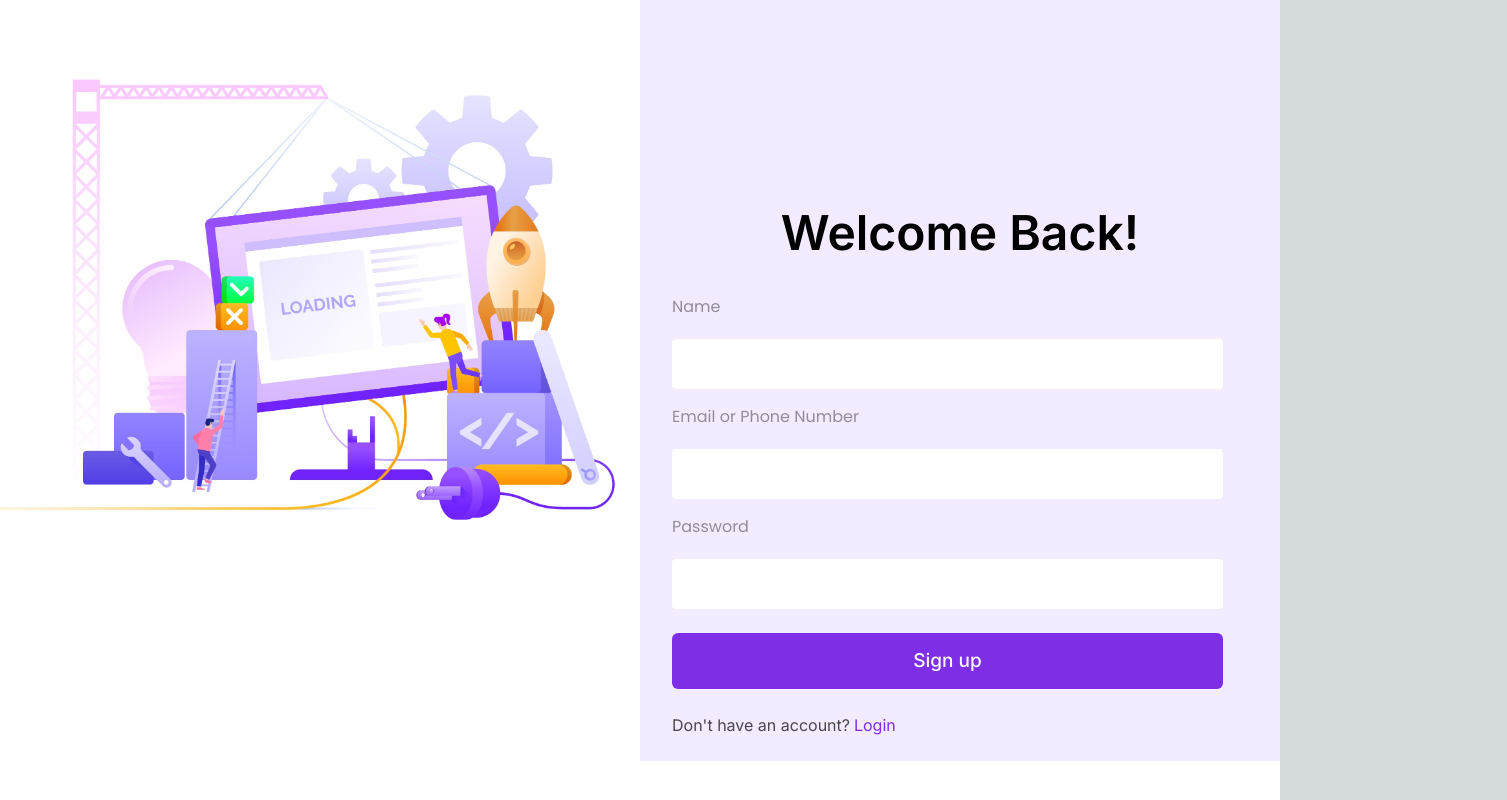
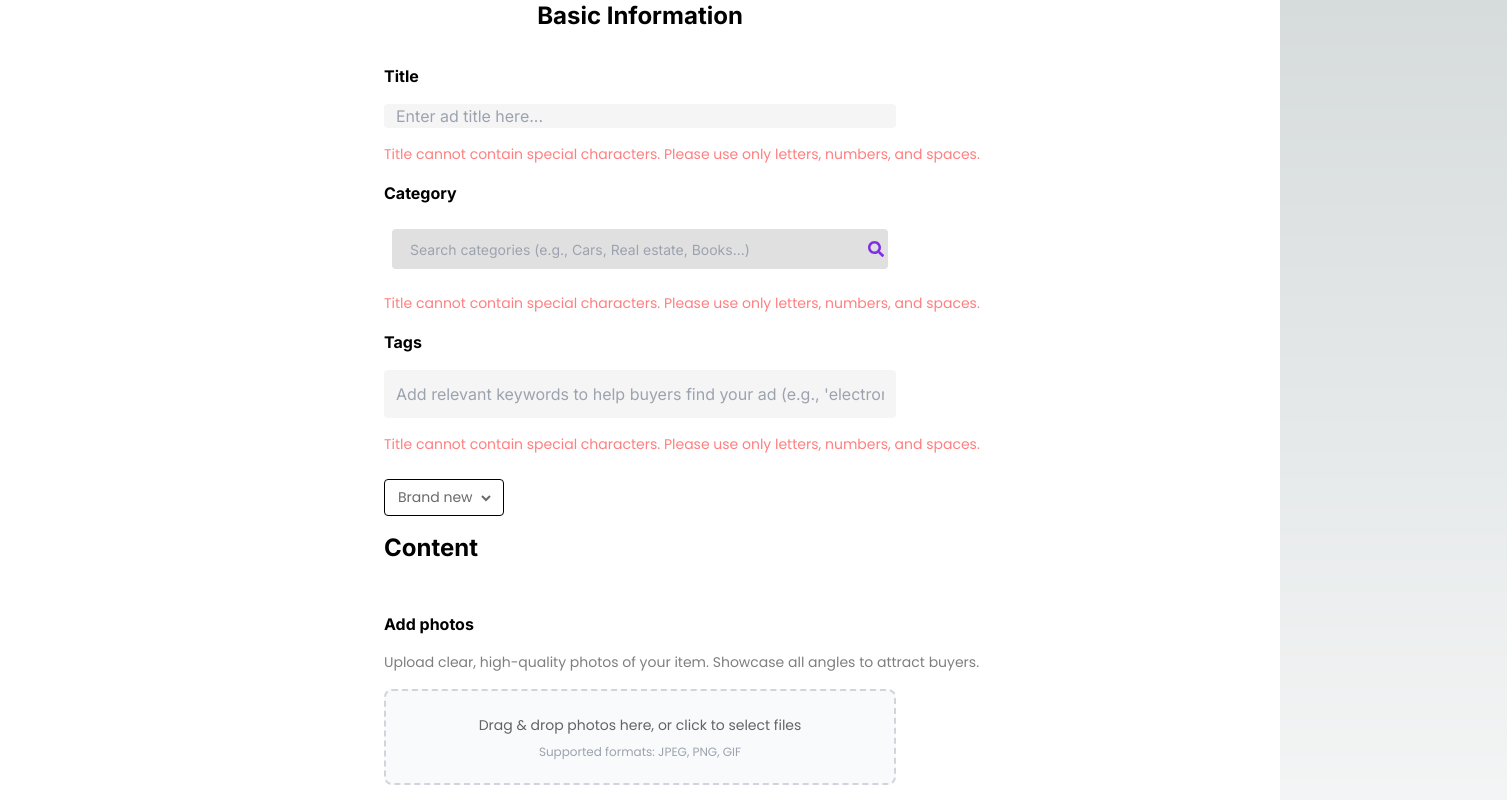
Before and after one commit to ChamudithaWasala0423/MPlace-Online-Marketplace, a Next.js app in the folder client/: page / in a window 1280 px wide. Shown: the top 800 px of the page, 1507 px wide, since content can reach past the window. Built offline with nearby package versions, Linux system fonts and the light colour scheme.

Commit message:
Create drag and drop component

```diff
--- a/client/package.json
+++ b/client/package.json
@@ -12,6 +12,7 @@
     "next": "14.2.5",
     "react": "^18",
     "react-dom": "^18",
+    "react-dropzone": "^14.2.3",
     "react-icons": "^5.3.0"
   },
   "devDependencies": {
--- a/client/src/app/page.tsx
+++ b/client/src/app/page.tsx
@@ -11,7 +11,7 @@ import PostAdPage from './pages/postadd';
 const Page: React.FC = () => {
   return (
     <>
-      <Signup />
+      <PostAdPage />
     </>
   );
 };
--- a/client/src/app/pages/postadd.tsx
+++ b/client/src/app/pages/postadd.tsx
@@ -4,8 +4,13 @@ import Textarea from '@/components/textarea';
 import SearchBar from '@/components/searchbar';
 import BrandStatus from '@/components/brandstatus';
 import InputArea from '@/components/inputarea';
+import DragAndDrop from '@/components/draganddrop';
 
 const PostAdPage: React.FC = () => {
+    const handleFileDrop = (acceptedFiles: File[]) => {
+        console.log(acceptedFiles);
+        // Handle the file uploads here
+      };
   return (
     <div className="flex flex-col items-center justify-center min-h-screen bg-white">
 
@@ -40,6 +45,15 @@ const PostAdPage: React.FC = () => {
           <BrandStatus initialStatus="Brand new" />
 
         </div>
+        <h1 className="text-2xl font-bold text-black mb-8 items-left justify-left">Content</h1>
+        <label className=" text-black text-base font-bold font-Poppins leading-normal">
+          Add photos
+        </label>
+        <label className="w-[1123px] opacity-50 text-black text-sm font-normal font-['Poppins'] leading-[21px]">
+        Upload clear, high-quality photos of your item. Showcase all angles to attract buyers.
+        </label>
+        <DragAndDrop onDrop={handleFileDrop} />
+
 
         <label className="opacity-40 text-black text-base font-normal font-Poppins leading-normal">
           Description
--- /dev/null
+++ b/client/src/components/draganddrop.tsx
@@ -0,0 +1,38 @@
+import React, { useCallback } from 'react';
+import { useDropzone } from 'react-dropzone';
+
+interface DragAndDropProps {
+  onDrop: (acceptedFiles: File[]) => void;
+}
+
+const DragAndDrop: React.FC<DragAndDropProps> = ({ onDrop }) => {
+  const onDropCallback = useCallback((acceptedFiles: File[]) => {
+    onDrop(acceptedFiles);
+  }, [onDrop]);
+
+  const { getRootProps, getInputProps, isDragActive } = useDropzone({
+    onDrop: onDropCallback,
+    accept: {
+      'image/*': [], // Updated accept format
+    },
+  });
+
+  return (
+    <div
+      {...getRootProps()}
+      className={`border-2 border-dashed rounded-lg p-6 cursor-pointer flex flex-col items-center justify-center transition-colors duration-200 ease-in-out
+      ${isDragActive ? 'border-[#7e2ee7] bg-gray-100' : 'border-gray-300 bg-gray-50'}
+    `}
+    >
+      <input {...getInputProps()} />
+      <p className="text-sm text-black opacity-60 font-normal font-['Poppins'] leading-normal">
+        Drag & drop photos here, or click to select files
+      </p>
+      <p className="text-xs text-gray-400 font-normal font-['Poppins'] leading-tight mt-2">
+        Supported formats: JPEG, PNG, GIF
+      </p>
+    </div>
+  );
+};
+
+export default DragAndDrop;
```
Also changed, not shown: 1 other file (tests, documents, lock files or other folders).
